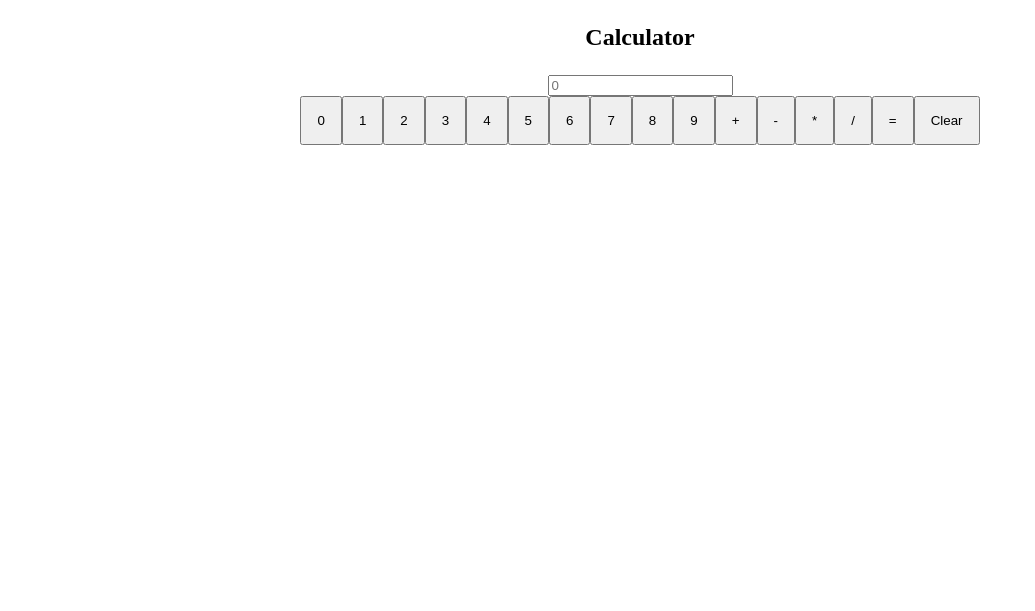
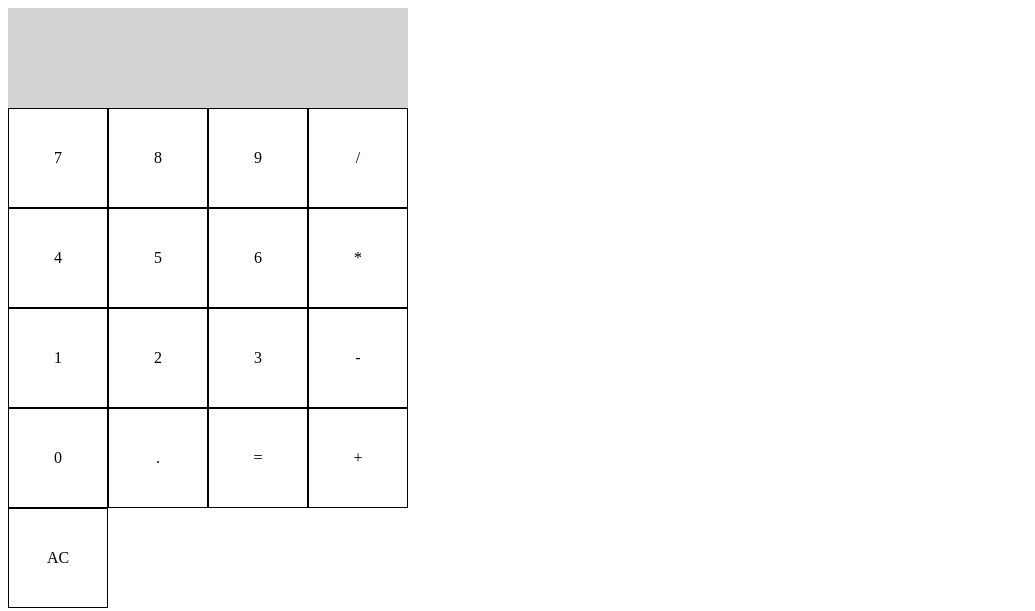
Before and after one commit to JBoss88/odin-calculator, a plain HTML site: page index.html in a window 1280 px wide. Shown: the whole page, without its empty margins (0-1035 px from the left). Drawn offline with Linux system fonts and the light colour scheme.

Commit message:
rough draft

```diff
--- a/index.css
+++ b/index.css
@@ -1,17 +1,23 @@
-.name {
-    font-weight: 800;
-    font-size: x-large;
+.row {
+    display: flex;
 }
 
-.input-container, .name, .buttons {
+.calc-input {
+    display: flex;
+    justify-content: flex-end;
+    align-items: flex-end;
+    width: 400px;
+    height: 100px;
+    background: lightgray;
+    font-size: 30px;
+}
+
+.button {
+    box-sizing: border-box;
     display: flex;
     justify-content: center;
+    align-items: center;
+    width: 100px;
+    height: 100px;
+    border: solid 1px black;
 }
-
-.buttons {
-
-}
-
-button {
-    padding: 15px;
-}
--- a/index.html
+++ b/index.html
@@ -9,27 +9,41 @@
 </head>
 
 <body>
-  <p class="name">Calculator</p>
-  <div class="input-container">
-    <input class="input" type="text" placeholder="0">
-  </div>
-  <div class="buttons">
-    <button class="btn" id="btn0">0</button>
-    <button class="btn" id="btn1">1</button>
-    <button class="btn" id="btn2">2</button>
-    <button class="btn" id="btn3">3</button>
-    <button class="btn" id="btn4">4</button>
-    <button class="btn" id="btn5">5</button>
-    <button class="btn" id="btn6">6</button>
-    <button class="btn" id="btn7">7</button>
-    <button class="btn" id="btn8">8</button>
-    <button class="btn" id="btn9">9</button>
-    <button class="btn" id="btn+">+</button>
-    <button class="btn" id="btn-">-</button>
-    <button class="btn" id="btn*">*</button>
-    <button class="btn" id="btn/">/</button>
-    <button class="btn" id="btnEquals">=</button>
-    <button class="btn" id="btnClear">Clear</button>
-  </div>
+   <div class="container">
+      <div class="row">
+         <div class="calc-input"></div>
+    </div>
+    <div class="row">
+      <div class='button' data-value="7">7</div>
+      <div class='button' data-value="8">8</div>
+      <div class='button' data-value="9">9</div>
+      <div class='button' data-value="/">/</div>
+    </div>
+
+    <div class="row">
+      <div class='button' data-value="4">4</div>
+      <div class='button' data-value="5">5</div>
+      <div class='button' data-value="6">6</div>
+      <div class='button' data-value="*">*</div>
+    </div>
+
+    <div class="row">
+      <div class='button' data-value="1">1</div>
+      <div class='button' data-value="2">2</div>
+      <div class='button' data-value="3">3</div>
+      <div class='button' data-value="-">-</div>
+    </div>
+
+    <div class="row">
+      <div class='button' data-value="0">0</div>
+      <div class='button' data-value=".">.</div>
+      <div class='button' data-value="=">=</div>
+      <div class='button' data-value="+">+</div>
+    </div>
+
+    <div class="row">
+      <div class='button' data-value="clear">AC</div>
+    </div>
+   </div>
 </body>
 </html>
--- a/index.js
+++ b/index.js
@@ -1,70 +1,58 @@
-const btns = document.querySelectorAll(".btn");
-const input = document.querySelector("input")
-const zero = document.querySelector(".zero");
-const one = document.querySelector(".one");
+const calcInput = document.querySelector('.calc-input')
+const allButtons = document.querySelectorAll('.button')
 
-let a = 0;
-let b = 0;
-let operator = ['+', '-', '*', '/'];
+const operators = ['+', '-', '*', '/'];
 
-btns.forEach(bt => {
-    bt.addEventListener("click", (e) => {
-        a = e.target.innerHTML;
-        input.value += a;
+allButtons.forEach(button => {
+    button.addEventListener('click', (e) => {
+        const value = e.target.dataset.value;
+
+        if (value === '=') {
+            if (calcInput.innerText.includes('+')) {
+                const splitStuff = calcInput.innerText.split('+');
+                operate('+', splitStuff[0], splitStuff[1]);
+            }
+
+            if (calcInput.innerText.includes('-')) {
+                const splitStuff = calcInput.innerText.split('-');
+                operate('-', splitStuff[0], splitStuff[1]);
+            }
+
+            if (calcInput.innerText.includes('*')) {
+                const splitStuff = calcInput.innerText.split('*');
+                operate('*', splitStuff[0], splitStuff[1]);
+            }
+
+            if (calcInput.innerText.includes('/')) {
+                const splitStuff = calcInput.innerText.split('/');
+                operate('/', splitStuff[0], splitStuff[1]);
+            }
+        }
+
+        calcInput.innerText += value;
+
+        if (value === 'clear') {
+            calcInput.innerText = '';
+        }
     });
 });
 
-function add(a, b) {
+const operate = (operator, value1, value2) => {
+    const num1 = Number(value1);
+    const num2 = Number(value2);
+
     if (operator === '+') {
-        return a + b;
+        calcInput.innerText = num1 + num2;
+    }
+
+    if (operator === '-') {
+        calcInput.innerText = num1 - num2;
+    }
+
+    if (operator === '*') {
+        calcInput.innerText = num1 * num2;
+    }
+    if (operator === '/') {
+        calcInput.innerText = num1 / num2;
     }
 }
-
-function operate(a, b, operator) {
-    add(a, b);
-}
-operate()
-
-// function subtract(a, b) {
-    // if (operator === '-') {
-    //     return a - b;
-    // }
-// }
-
-
-// function multiply(a, b) {
-    // if (operator === '*') {
-    //     return a * b;
-    // }
-// }
-
-
-// function divide(a, b) {
-    // if (operator === '/') {
-    //     return a / b;
-    // }
-// }
-
-
-
-
-
-
-
-
-
-// let addA = 0;
-// let addB = 0;
-// const addOperator = '+';
-
-// let subtractA = 0;
-// let subtractB = 0;
-// const subtractOperator = '-';
-
-// let multiplyA = 0;
-// let multiplyB = 0;
-// const multiplyOperator = '*';
-
-// let divideA = 0;
-// let divideB = 0;
-// const divideOperator = '/';
```
